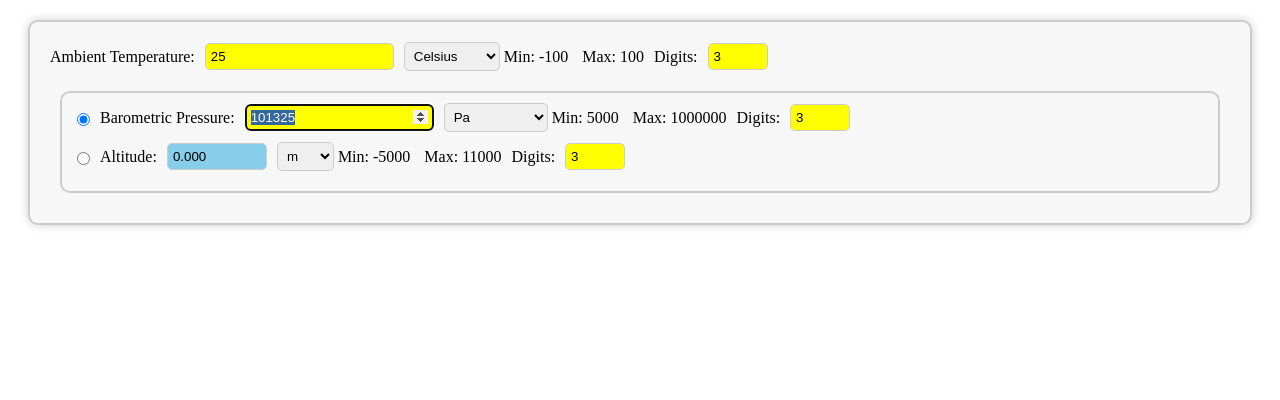
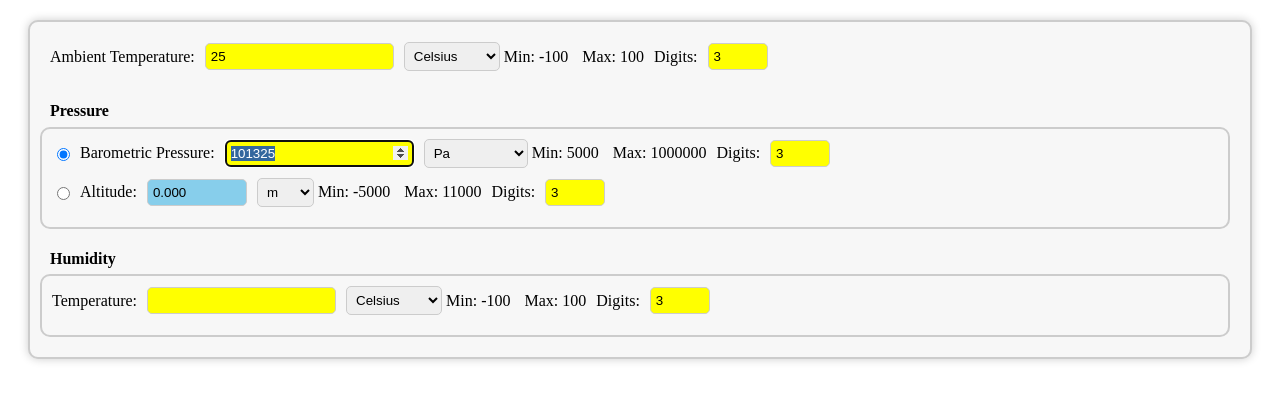
Before and after one commit to mkaramica/psychroSolution, a plain HTML site: page index.html in a window 1280 px wide. Drawn offline with Linux system fonts and the light colour scheme.

Commit message:
Working on creating Elements in JS

```diff
--- a/app.js
+++ b/app.js
@@ -9,21 +9,48 @@ class Range {
   }
 }
 
-const pressureRange = new Range(5000, 1e6); // Pa
-const tempRange = new Range(-100, 100); // C
-const altitudeRange = new Range(-5000, 11000); // m
+const pressureRange = new Range((min = 5000), (max = 1e6)); // Pa
+const temperatureRange = new Range((min = -100), (max = 100)); // C
+const altitudeRange = new Range((min = -5000), (max = 11000)); // m
 
 const parameterDictionary = {
-  temp: { objRange: tempRange, convertingFunc: convertTemp, fromUnit: "C" },
+  temperature: {
+    objRange: temperatureRange,
+    convertingFunc: converttemperature,
+    fromUnit: "C",
+    units: [
+      { value: "C", label: "Celsius" },
+      { value: "F", label: "Fahrenheit" },
+      { value: "K", label: "Kelvin" },
+      { value: "R", label: "Rankine" },
+    ],
+  },
+
   pressure: {
     objRange: pressureRange,
     convertingFunc: convertPressure,
     fromUnit: "Pa",
+    units: [
+      { value: "Pa", label: "Pa" },
+      { value: "kPa", label: "kPa" },
+      { value: "Bar", label: "Bar" },
+      { value: "mBar", label: "mBar" },
+      { value: "mm H2O", label: "mm H2O" },
+      { value: "mm Hg", label: "mm Hg" },
+      { value: "Atmosphere", label: "Atmosphere" },
+      { value: "PSI", label: "PSI" },
+    ],
   },
   altitude: {
     objRange: altitudeRange,
     convertingFunc: convertAltitude,
     fromUnit: "m",
+    units: [
+      { value: "m", label: "m" },
+      { value: "ft", label: "ft" },
+      { value: "km", label: "km" },
+      { value: "mile", label: "mile" },
+    ],
   },
 
   completeDict: function () {
@@ -39,7 +66,7 @@ const parameterDictionary = {
         this[key].inputDigints = document.getElementById(key + "-digits");
         this[key].inputBox = document.getElementById(key + "-input");
 
-        if (key !== "temp") {
+        if (key !== "temperature") {
           this[key].radioButton = document.getElementById(key + "-radio");
           this[key].radioButton.addEventListener("click", function () {
             handleCheckBoxes();
@@ -148,6 +175,7 @@ function performPressureAltitudeCalc() {
 }
 
 document.addEventListener("DOMContentLoaded", function () {
+  addOneElementRow("temperature");
   parameterDictionary.completeDict();
   // Initialize Webpage:
   parameterDictionary["pressure"].radioButton.checked = true;
@@ -170,6 +198,93 @@ function handleCheckBoxes() {
       inputbox.setAttribute("readonly", true);
     }
   }
+}
+
+function addOneElementRow(dictKey = "pressure") {
+  const container = document.getElementById("humidityContainer");
+  // Create the div element with class "input-row"
+  const divElement = document.createElement("div");
+  divElement.setAttribute("class", "input-row");
+
+  // Create the radio input
+  const radioInput = document.createElement("input");
+  radioInput.setAttribute("type", "radio");
+  radioInput.setAttribute("id", dictKey + "-radio");
+  radioInput.setAttribute("name", "alt-" + dictKey);
+  radioInput.setAttribute("value", dictKey);
+
+  // Create the label for barometric pressure
+  const label = document.createElement("label");
+  label.setAttribute("for", dictKey + "-units");
+  label.textContent = dictKey.charAt(0).toUpperCase() + dictKey.slice(1) + ":";
+
+  // Create the input element for pressure
+  const input = document.createElement("input");
+  input.setAttribute("id", dictKey + "-input");
+  input.setAttribute("type", "number");
+  input.setAttribute("step", "1");
+  input.setAttribute("value", "");
+
+  // Create the select element for units
+  const select = document.createElement("select");
+  select.setAttribute("id", dictKey + "-units");
+  select.setAttribute("name", dictKey + "-units");
+
+  const options = parameterDictionary[dictKey].units;
+
+  options.forEach((option) => {
+    const opt = document.createElement("option");
+    opt.setAttribute("value", option.value);
+    opt.textContent = option.label;
+    select.appendChild(opt);
+  });
+
+  // Create the span elements for min and max values
+  const minSpan = document.createElement("span");
+  minSpan.setAttribute("class", "range-label");
+  minSpan.innerHTML = "&nbsp;Min:&nbsp;";
+  const maxSpan = document.createElement("span");
+  maxSpan.setAttribute("class", "range-label");
+  maxSpan.innerHTML = "&nbsp;Max:&nbsp;";
+
+  // Create the labels for min and max pressure
+  const minLabel = document.createElement("label");
+  minLabel.setAttribute("class", "range-" + dictKey + "Min");
+  minLabel.setAttribute("id", "range-" + dictKey + "Min");
+  minLabel.textContent = parameterDictionary[dictKey].objRange.min;
+  const maxLabel = document.createElement("label");
+  maxLabel.setAttribute("class", "range-" + dictKey + "Max");
+  maxLabel.setAttribute("id", "range-" + dictKey + "Max");
+  maxLabel.textContent = parameterDictionary[dictKey].objRange.max;
+
+  // Create the label for digits
+  const labelDig = document.createElement("label");
+  labelDig.setAttribute("class", "digits-label");
+  labelDig.setAttribute("for", dictKey + "-digits");
+  labelDig.textContent = "Digits:";
+
+  // Create the input element for digits
+  const inputDig = document.createElement("input");
+  inputDig.setAttribute("id", dictKey + "-digits");
+  inputDig.setAttribute("type", "number");
+  inputDig.setAttribute("min", "0");
+  inputDig.setAttribute("max", "10");
+  inputDig.setAttribute("value", "3");
+
+  // Append the elements to the input-row div element
+  if (dictKey !== "temperature") divElement.appendChild(radioInput);
+  divElement.appendChild(label);
+  divElement.appendChild(input);
+  divElement.appendChild(select);
+  divElement.appendChild(minSpan);
+  divElement.appendChild(minLabel);
+  divElement.appendChild(maxSpan);
+  divElement.appendChild(maxLabel);
+  divElement.appendChild(labelDig);
+  divElement.appendChild(inputDig);
+
+  // Append the input-row div element to the container element
+  container.appendChild(divElement);
 }
 
 function convertPressure(value, fromUnit, toUnit = "Pa") {
@@ -198,7 +313,7 @@ function convertPressure(value, fromUnit, toUnit = "Pa") {
   return result;
 }
 
-function convertTemp(value, fromUnit, toUnit = "C") {
+function converttemperature(value, fromUnit, toUnit = "C") {
   const fromUnitsToKelvin = {
     C: (val) => val + 273.15,
     K: (val) => val,
--- a/index.css
+++ b/index.css
@@ -9,7 +9,8 @@
   box-shadow: 0 0 10px rgba(0, 0, 0, 0.2);
 }
 
-.pressureContainer {
+.pressureContainer,
+.humidityContainer {
   border: 2px solid #ccc;
   border-radius: 10px;
   padding: 10px;
--- a/index.html
+++ b/index.html
@@ -21,8 +21,8 @@
         <label class="digits-label" for="temp-digits">Digits:</label>
         <input id="temp-digits" type="number" min="0" max="10" value="3" />
       </div>
-
-      <div class="pressureContainer">
+      <h4>Pressure</h4>
+      <div class="pressureContainer" style="margin: -15px 0 0 -10px">
         <div class="input-row">
           <input
             type="radio"
@@ -93,6 +93,13 @@
           />
         </div>
       </div>
+
+      <h4>Humidity</h4>
+      <div
+        class="humidityContainer"
+        id="humidityContainer"
+        style="margin: -15px 0 0 -10px"
+      ></div>
     </div>
     <script src="app.js"></script>
   </body>
```
